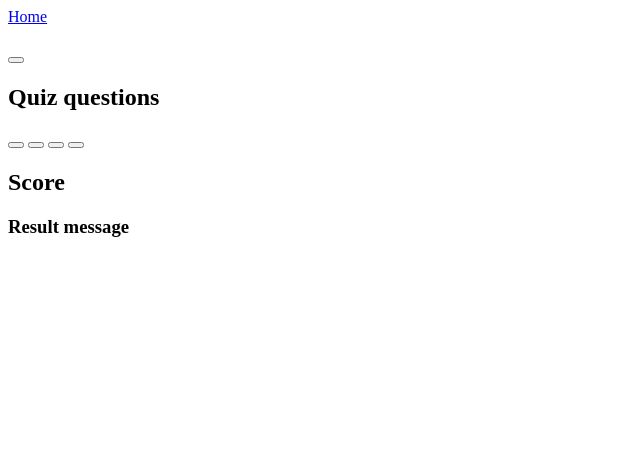
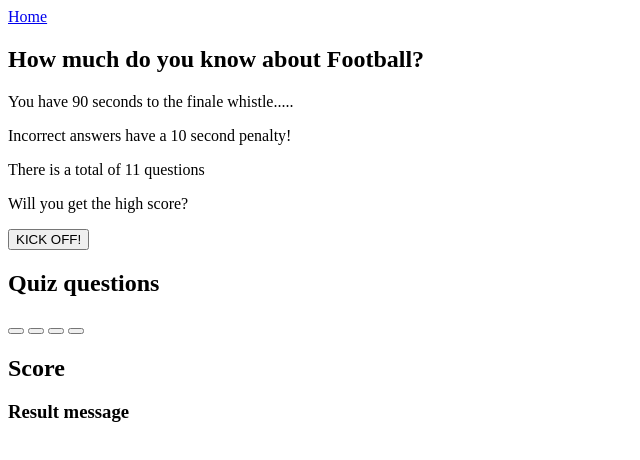
Before and after one commit to Xhorxh/Football-Quiz, a plain HTML site: page index.html in a window 1280 px wide. Shown: the whole page, without its empty margins (0-640 px from the left). Drawn offline with Linux system fonts and the light colour scheme.

Commit message:
Add text in html

```diff
--- a/index.html
+++ b/index.html
@@ -25,15 +25,15 @@
     <section id="welcome">
         <div class="container">
           <div>
-            <h1></h1>
+            <h1>How much do you know about Football?</h1>
           </div>
           <div>
-            <p></p>
-            <p></p>
-            <p></p>
-            <p></p>
+            <p>You have 90 seconds to the finale whistle.....</p>
+            <p>Incorrect answers have a 10 second penalty!</p>
+            <p>There is a total of 11 questions</p>
+            <p>Will you get the high score?</p>
           </div>
-          <button id="startQuiz" type="button" class="start-btn"></button>
+          <button id="startQuiz" type="button" class="start-btn">KICK OFF!</button>
         </div>
     </section>
 
```
